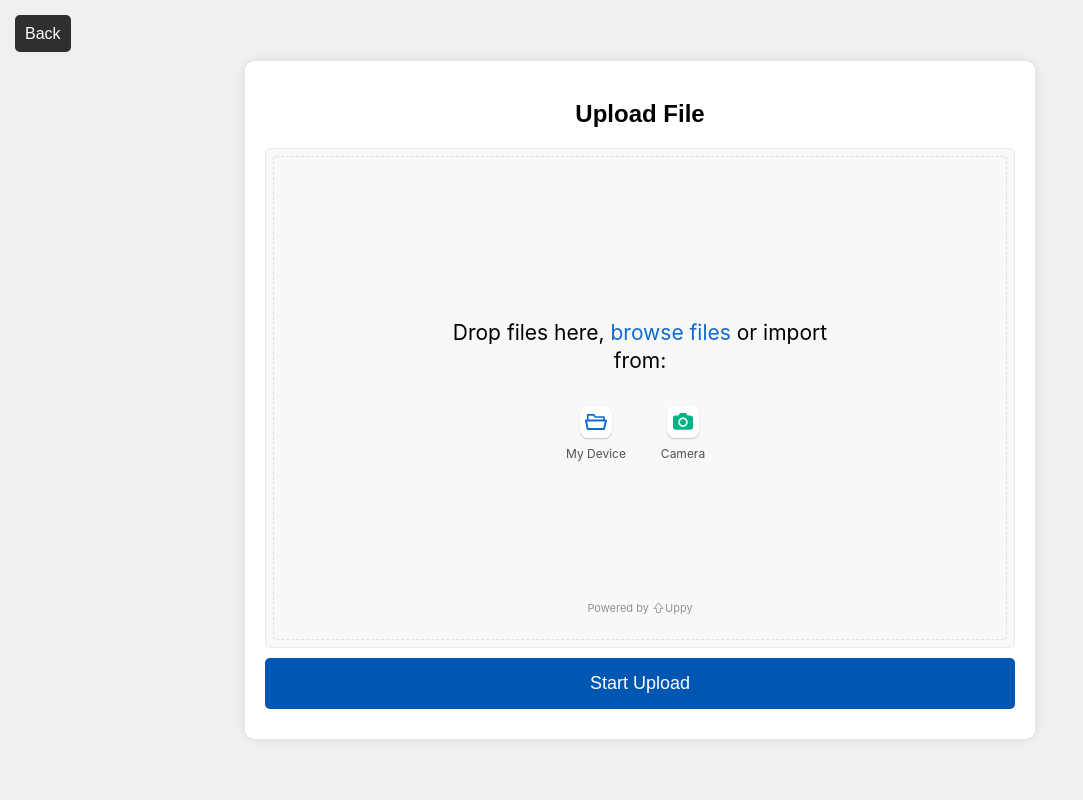
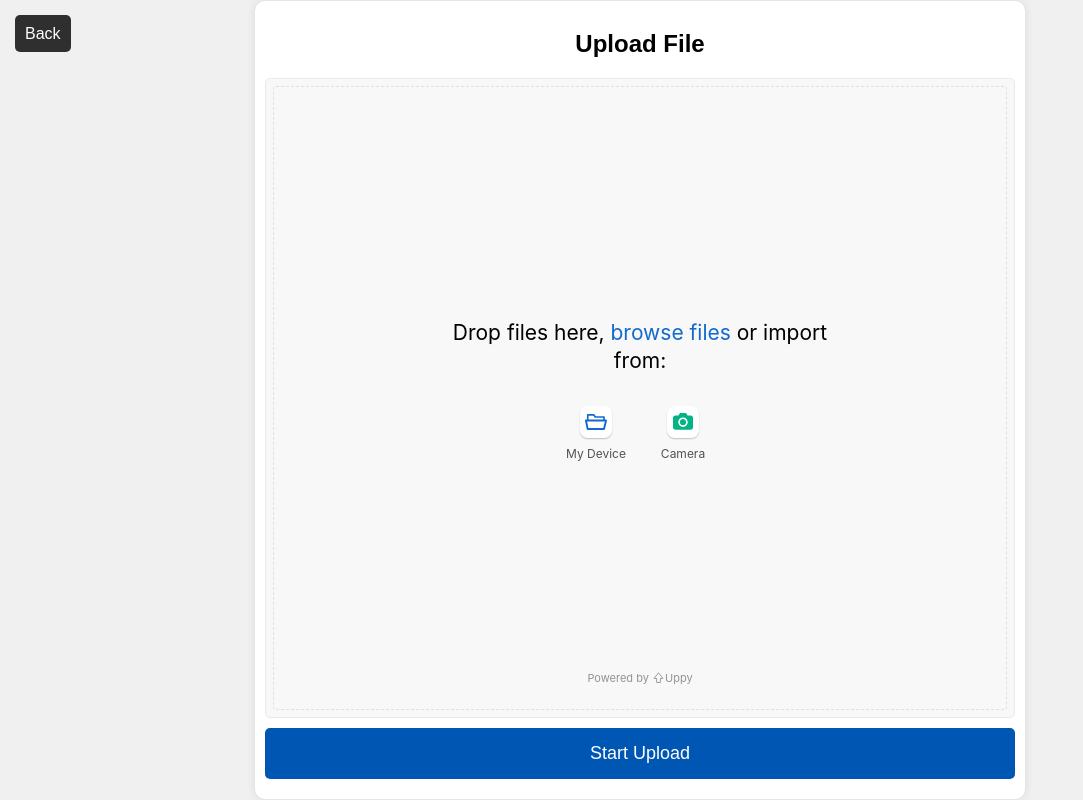
Before and after one commit to clean17/random-player, a Flask app: template app/templates/file_uploader.html in a window 1280 px wide. Shown: the whole page, without its empty margins (0-1083 px from the left). Run offline with Flask 3, Linux system fonts and the light colour scheme; the template is opened without the code that fills it, so the values that code supplies are empty; parts of the project's set-up code (start-up, migrations or seed data) failed here and were passed over; some libraries are stand-ins or nearby versions.

Commit message:
mod css to file_uploader.html

```diff
--- a/app/static/css/directory_select.css
+++ b/app/static/css/directory_select.css
@@ -3,14 +3,19 @@ body, html {
     justify-content: center;
     align-items: center;
     background-color: #f0f0f0;
+    overflow-x: hidden;
 }
 .container {
     min-width: 400px;
+    max-width: 70vw;
+    /*max-height: 88vh;*/
     background: white;
-    padding: 20px;
+    padding: 10px;
     border-radius: 10px;
     box-shadow: 0 0 10px rgba(0, 0, 0, 0.1);
     text-align: center;
+    box-sizing: border-box; /* 패딩 포함하여 크기 조정 */
+    overflow-y: hidden;
 }
 h2 {
     margin-bottom: 20px;
@@ -19,11 +24,6 @@ h2 {
 button {
     padding: 15px;
     margin-bottom: 10px;
-}
-
-
-select {
-
 }
 
 /* Container for the select dropdown */
--- a/app/templates/file_uploader.html
+++ b/app/templates/file_uploader.html
@@ -53,7 +53,7 @@
             target: '#uppy-dashboard',
             inline: true,
             // width: 600,
-            height: screenHeight-300,
+            height: screenHeight-160,
             showProgressDetails: true,
             hideUploadButton: true,
             // note: 'Maximum number of upload files limited: 5000',
```
Also changed, not shown: app/static/css/image.css (+48 -46 lines).
